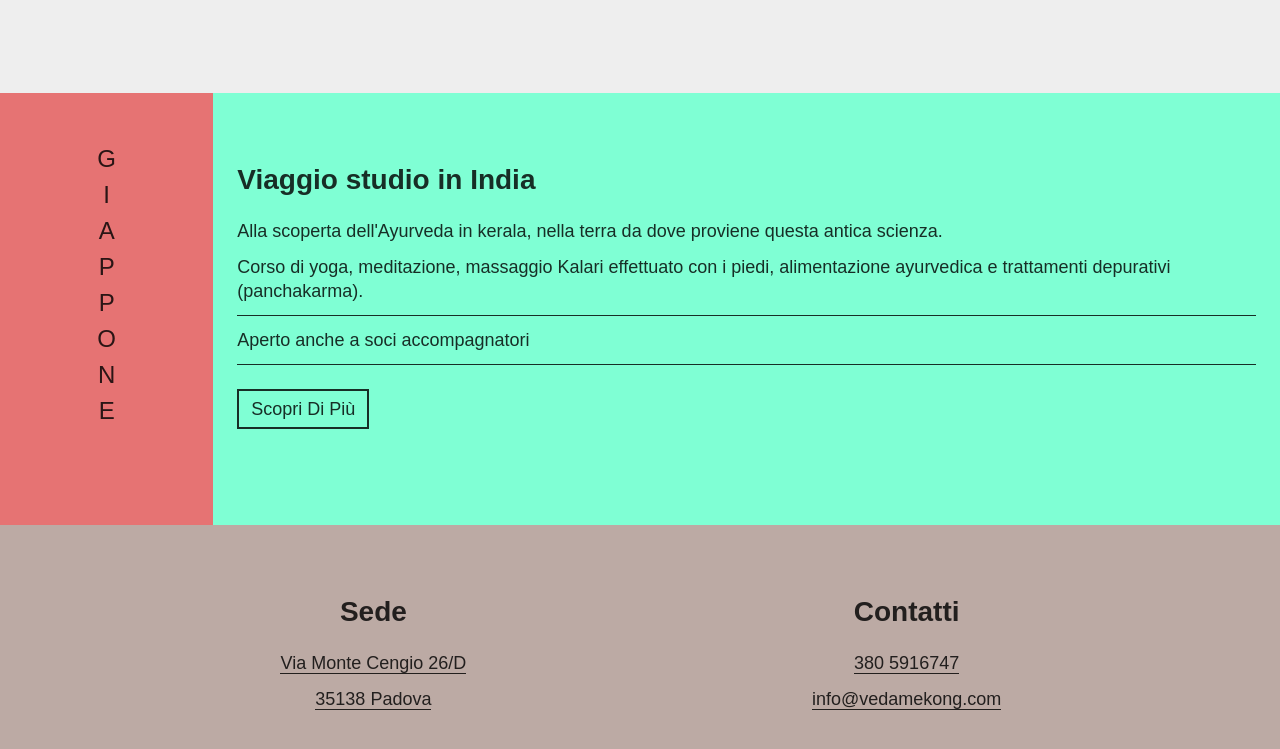
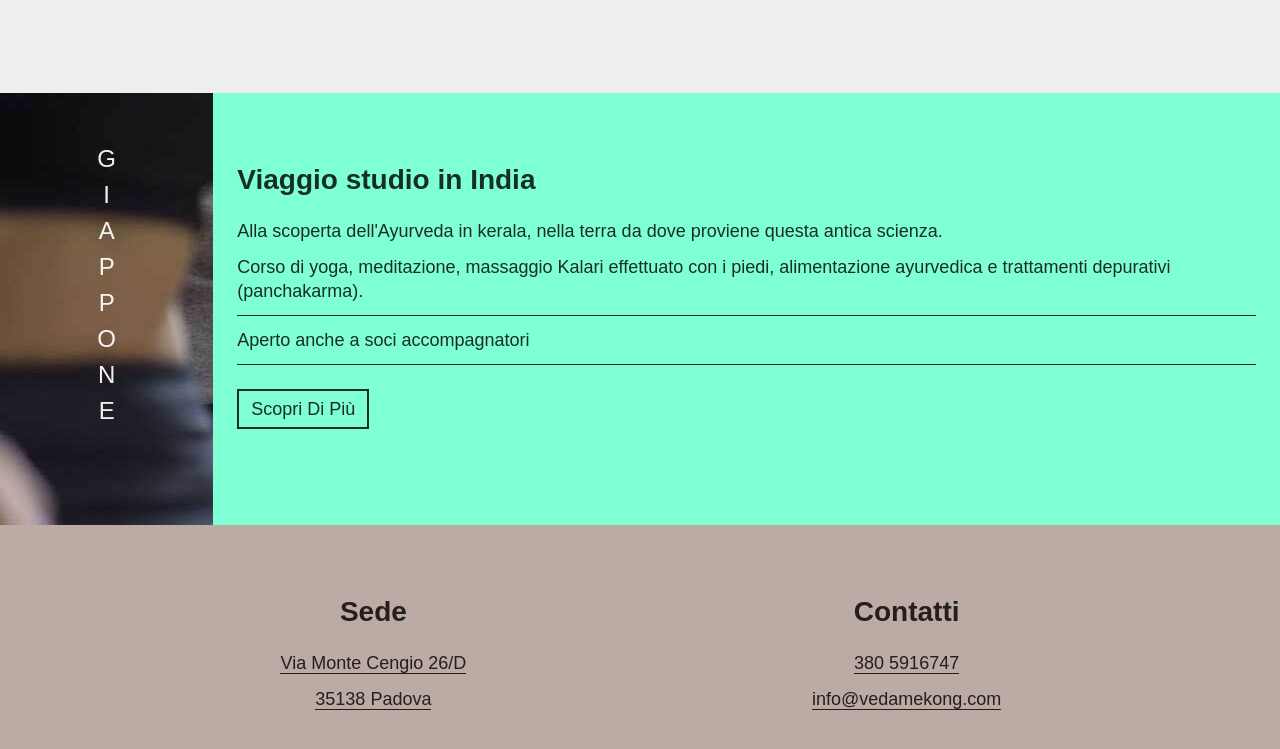
Before and after one commit to kici8/kici8.github.io, a plain HTML site: page index.html in a window 1280 px wide. Shown: the part 933-1682 px from the top of the page. Drawn offline with Linux system fonts and the light colour scheme.

Commit message:
Wip style of the vertical Text

```diff
--- a/asset/css/style.css
+++ b/asset/css/style.css
@@ -365,7 +365,7 @@ section {
 
 .japan--container {
   width: var(--col-02);
-  background-color: var(--bg--red);
+  background-image: url("../img/yogaPlaceholder.jpg");
   display: flex;
   padding-top: var(--lg);
   padding-bottom: var(--xl);
@@ -384,6 +384,8 @@ section {
 }
 
 .study--holiday__title span {
+  color: var(--white);
+
   font-size: 2.4rem;
   line-height: 2.4rem;
   font-weight: 400;
```
